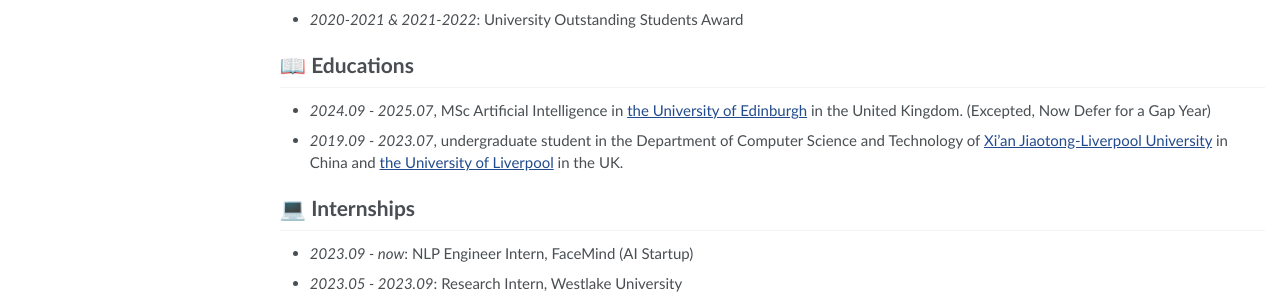
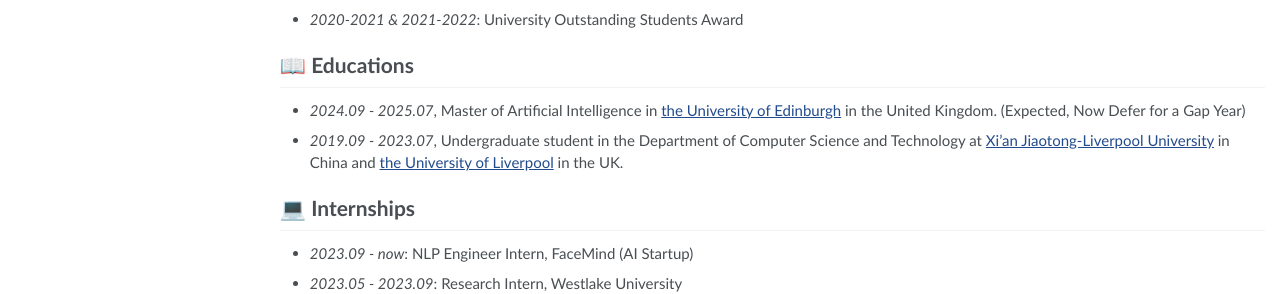
Before and after one commit to YunzeSong/YunzeSong.github.io, a Jekyll site: the page built from _pages/about.md, in a window 1280 px wide and 1025 px high. Shown: the part 550-844 px from the top of the window. Built offline with Jekyll 4.4.1, drawn with Linux system fonts in a browser that asks for light colours.

Commit message:
Update about.md

```diff
--- a/_pages/about.md
+++ b/_pages/about.md
@@ -34,8 +34,8 @@
 - *2020-2021 & 2021-2022*: University Outstanding Students Award
 
 # 📖 Educations
-- *2024.09 - 2025.07*, MSc Artificial Intelligence in <a href='https://www.ed.ac.uk/'>the University of Edinburgh</a> in the United Kingdom. (Excepted, Now Defer for a Gap Year)
-- *2019.09 - 2023.07*, undergraduate student in the Department of Computer Science and Technology of <a href='https://www.xjtlu.edu.cn/zh'>Xi'an Jiaotong-Liverpool University</a> in China and <a href='https://www.liverpool.ac.uk/'> the University of Liverpool</a> in the UK.
+- *2024.09 - 2025.07*, Master of Artificial Intelligence in <a href='https://www.ed.ac.uk/'>the University of Edinburgh</a> in the United Kingdom. (Expected, Now Defer for a Gap Year)
+- *2019.09 - 2023.07*, Undergraduate student in the Department of Computer Science and Technology at <a href='https://www.xjtlu.edu.cn/zh'>Xi'an Jiaotong-Liverpool University</a> in China and <a href='https://www.liverpool.ac.uk/'> the University of Liverpool</a> in the UK.
 
 # 💻 Internships
 - *2023.09 - now*: NLP Engineer Intern, FaceMind (AI Startup)
```
